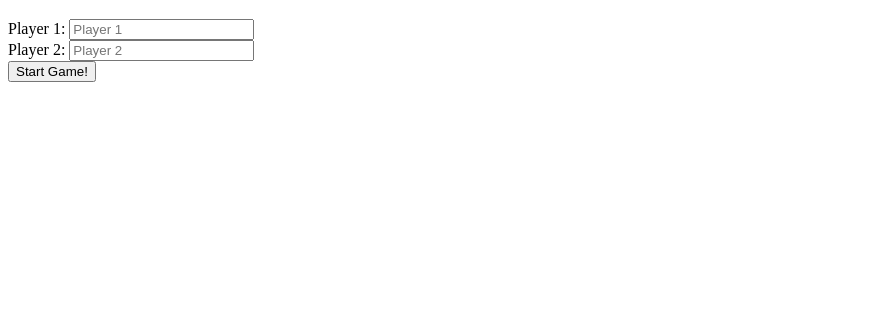
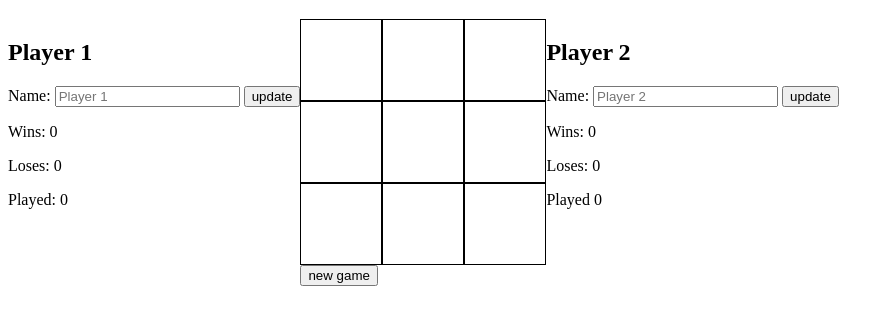
Before and after one commit to 9OOdollarydoos/JStictactoe, a plain HTML site: page index.html in a window 1280 px wide. Shown: the part 61-386 px from the top of the page, without its empty margins (0-894 px from the left). Drawn offline with Linux system fonts and the light colour scheme.

Commit message:
core functionality finished

```diff
--- a/index.html
+++ b/index.html
@@ -10,21 +10,43 @@
 
 <h1>Tic Tac Toe</h1>
 
-<div id="setup">
-  <form id="setup-form" action="#" method="post">
-    <label for="player-1">Player 1:</label>
-    <input type="text" placeholder="Player 1" id="player-1" name="player-1"><br>
-    <label for="player-2">Player 2:</label>
-    <input type="text" placeholder="Player 2" id="player-2" name="player-2"><br>
+<div class="main">
+  <div id="left">
+    <h2 id="p1-name"></h2>
+    <div class="p1-name-update">
+      <form id="p1-name-form" action="#" method="post">
+        <label for="p1-name-new">Name:</label>
+        <input type="text" placeholder="Player 1" id="p1-name-new" name="p1-name-new">
+        <button id="p1-name-btn" type="button">update</button>
+      </form>
+    </div>
+    <p id="p1-wins"></p>
+    <p id="p1-loses"></p>
+    <p id="p1-played"></p>
+  </div>
 
-    <button id="startGameBtn" type="button">Start Game!</button>
-  </form>
-</div>
+  <div id="center">
+    <div id="messages"></div>
 
-<div id="messages"></div>
+    <div id="gameboard">
+    </div>
+    <button id="new-game-btn" type="button">new game</button>
 
-<div id="gameboard">
+  </div>
 
+  <div id="right">
+    <h2 id="p2-name"></h2>
+    <div class="p2-name-update">
+      <form id="p2-name-form" action="#" method="post">
+        <label for="p2-name-new">Name:</label>
+        <input type="text" placeholder="Player 2" id="p2-name-new" name="p2-name-new">
+        <button id="p2-name-btn" type="button">update</button>
+      </form>
+    </div>
+    <p id="p2-wins"></p>
+    <p id="p2-loses"></p>
+    <p id="p2-played"></p>
+  </div>
 </div>
 
 </body>
--- a/script.js
+++ b/script.js
@@ -4,6 +4,8 @@
 // todo:
 // Clean up the interface to allow players to put in their names, include a button to start/restart the game
 // and add a display element that congratulates the winning player!
+
+// player 1 shouldnt always go first
 
 // Optional - If you’re feeling ambitious create an AI so that a player can play against the computer!
 // Start by just getting the computer to make a random legal move.
@@ -85,6 +87,12 @@ const Game = (player1, player2) => {
   let nextPlayer = player2;
   let gameOver = false;
 
+  const reset = () => {
+    gameOver = false;
+    currentPlayer = player1;
+    nextPlayer = player2;
+  }
+
   const playRound = (row, col) => {
     if (gameOver) {
       displayController.message("game over already!")
@@ -127,9 +135,10 @@ const Game = (player1, player2) => {
       nextPlayer.loses ++;
       nextPlayer.played ++;
     }
+    displayController.updatePlayers();
   }
 
-  return {playRound}
+  return {playRound, reset}
 }
 
 const Player = (name) => {
@@ -137,8 +146,12 @@ const Player = (name) => {
   let loses = 0;
   let played = 0;
   const getName = () => {return name}
+  const updateName = (str) => {
+    if(str != "") {name = str}
+    displayController.updatePlayers();
+  }
 
-  return {getName}
+  return {getName, updateName, wins, loses, played}
 }
 
 const displayController = (() => {
@@ -148,26 +161,23 @@ const displayController = (() => {
   let messageElement = document.querySelector("#messages");
 
 
-  const displaySetup = () => {
-    let btn = document.getElementById("startGameBtn")
-    btn.addEventListener("click", setup);
-  }
-
   const setup = () => {
-    let p1name = document.getElementById("player-1").value
-    let p2name = document.getElementById("player-1").value
-    if (p1name == "") {p1name = "Player 1"}
-    if (p2name == "") {p2name = "Player 2"}
-    p1 = Player(p1name);
-    p2 = Player(p2name);
-
-    document.querySelector("#setup").style.display = "none";
-    newGame();
+    let btn = document.getElementById("p1-name-btn");
+    btn.addEventListener("click", function(){ p1.updateName(document.getElementById("p1-name-new").value) });
+    btn = document.getElementById("p2-name-btn");
+    btn.addEventListener("click", function(){ p2.updateName(document.getElementById("p2-name-new").value) });
+    btn = document.getElementById("new-game-btn");
+    btn.addEventListener("click", newGame);
+    gameboard.render();
+    updatePlayers();
   }
 
   const newGame = () => {
-    currentGame = Game(p1, p2);
+    //currentGame = Game(p1, p2); for some reason this doesnt work - made a reset game method instead.
+    currentGame.reset();
+    gameboard.reset();
     gameboard.render();
+    updatePlayers();
     message(`${p1.getName()}'s turn`)
   }
 
@@ -175,8 +185,18 @@ const displayController = (() => {
     messageElement.innerHTML = text
   }
 
+  const updatePlayers = () => {
+    document.querySelector("#p1-name").innerHTML = p1.getName();
+    document.querySelector("#p1-wins").innerHTML = `Wins: ${p1.wins}`;
+    document.querySelector("#p1-loses").innerHTML = `Loses: ${p1.loses}`;
+    document.querySelector("#p1-played").innerHTML = `Played: ${p1.played}`;
+    document.querySelector("#p2-name").innerHTML = p2.getName();
+    document.querySelector("#p2-wins").innerHTML = `Wins: ${p2.wins}`;
+    document.querySelector("#p2-loses").innerHTML = `Loses: ${p2.loses}`;
+    document.querySelector("#p2-played").innerHTML = `Played ${p2.played}`;
+  }
 
-  return {currentGame, newGame, setup, displaySetup, message, p1}
+  setup();
+  return {currentGame, newGame, message, updatePlayers}
 
 })();
-displayController.displaySetup();
--- a/style.css
+++ b/style.css
@@ -18,3 +18,7 @@
   text-align: center;
   line-height: 5em;
 }
+
+.main {
+  display: flex;
+}
```
